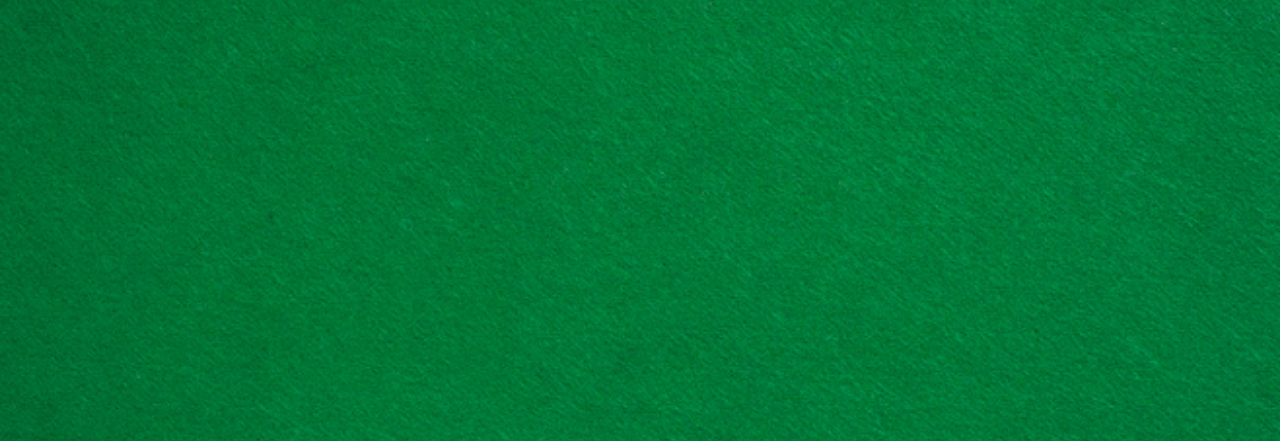
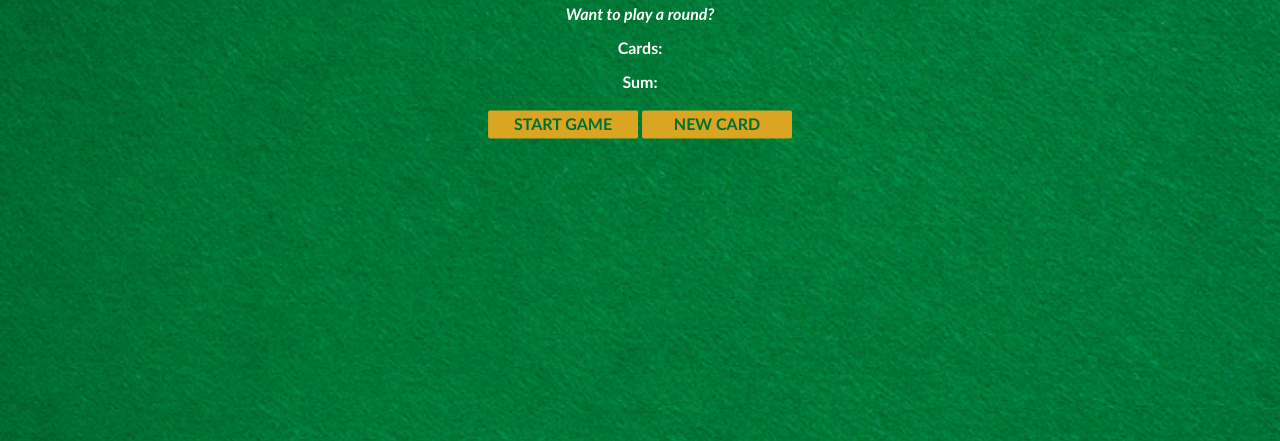
Before and after one commit to Prashant87654321/Blackjack-game, a plain HTML site: page index.html in a window 1280 px wide. Shown: the part 359-800 px from the top of the page. Drawn offline with nearby package versions, Linux system fonts and the light colour scheme.

Commit message:
added div properties in index.css

```diff
--- a/index.css
+++ b/index.css
@@ -29,6 +29,11 @@ button {
 }
 
 div {
-      display: block;
+    margin: 0;
+    position: absolute;
+    top: 50%;
+    left: 50%;
+    -ms-transform: translate(-50%, -50%);
+    transform: translate(-50%, -50%);
 
 }
```
